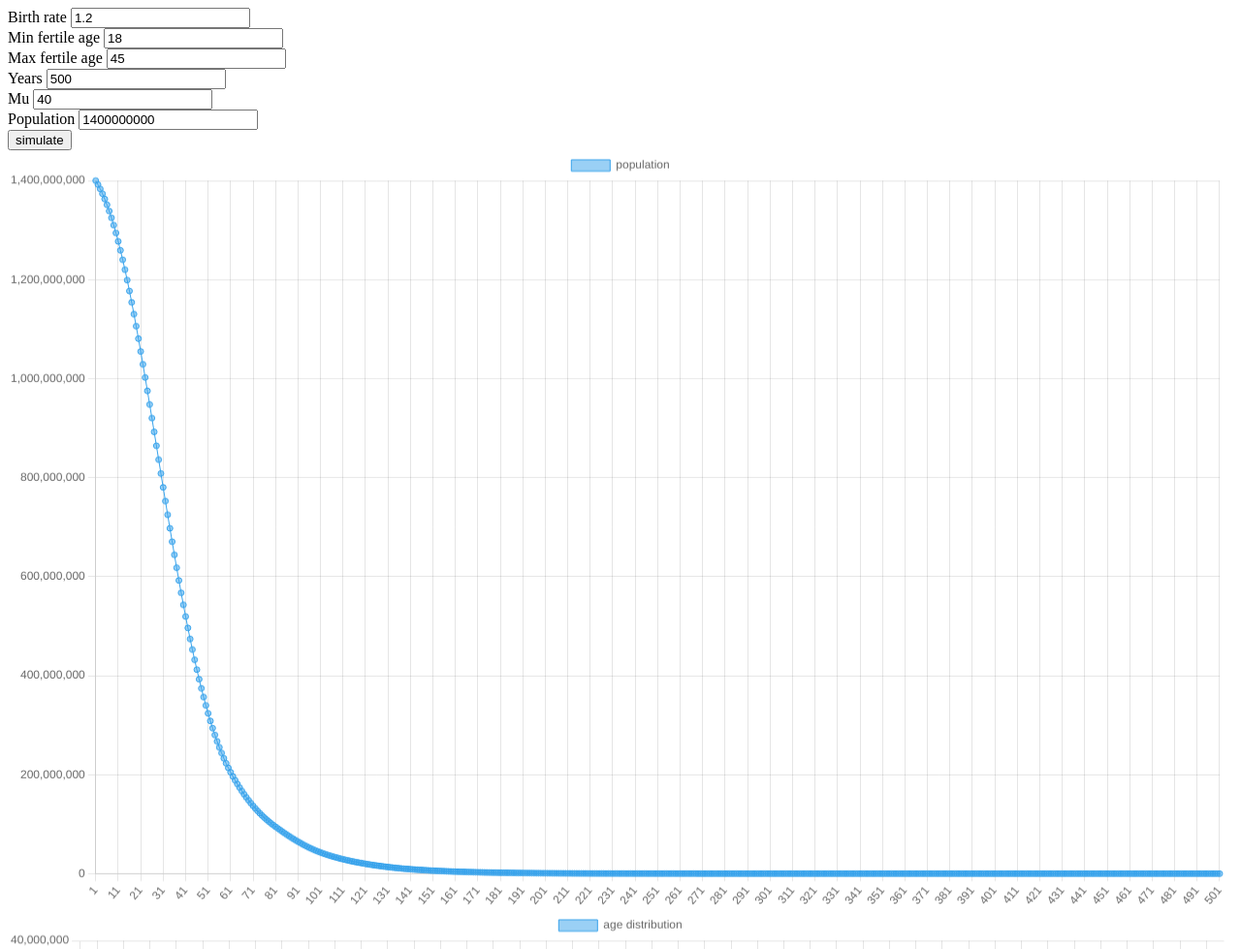
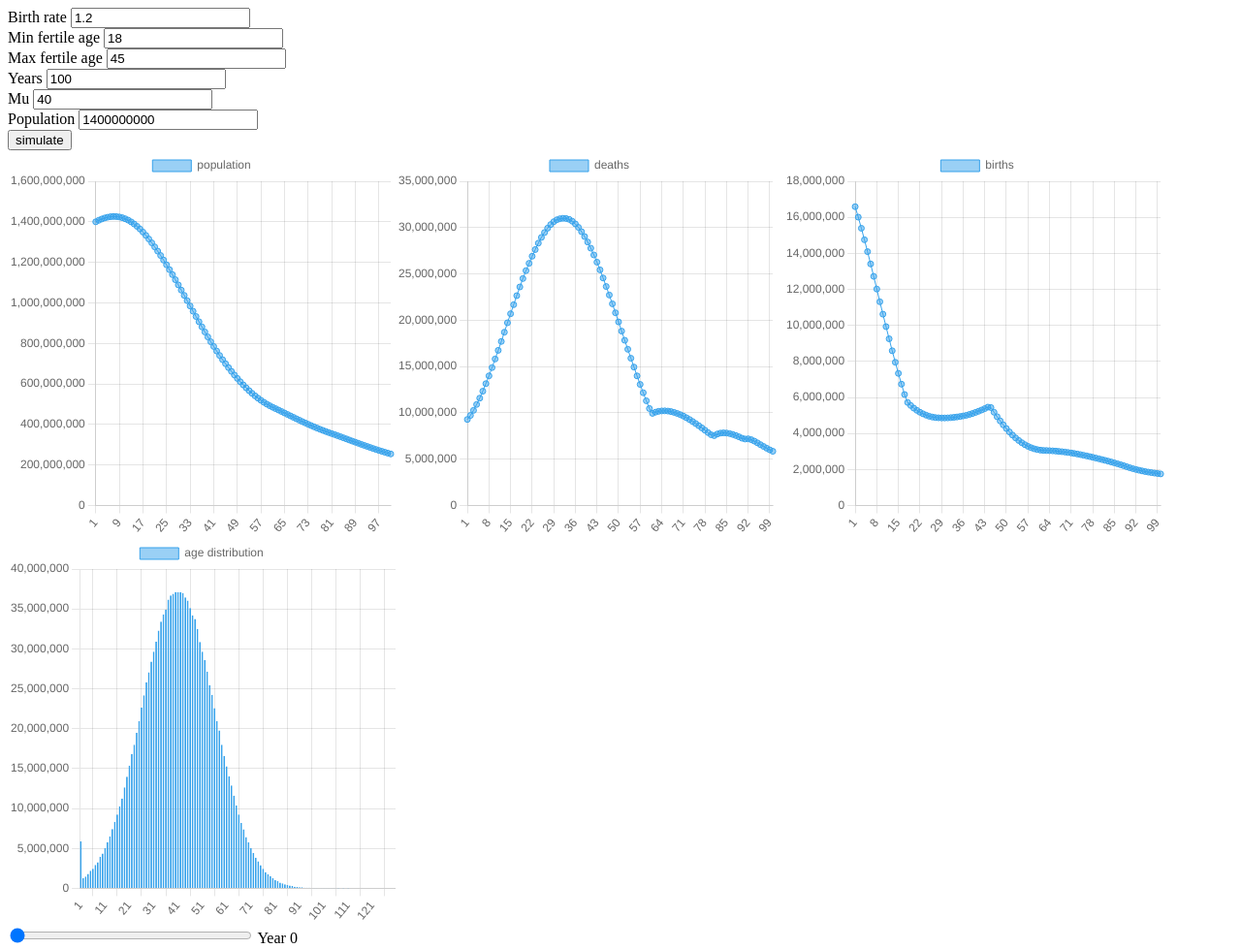
Before and after one commit to J45k4/birthrateproblem, a plain HTML site: page index.html in a window 1280 px wide. Shown: the top 979 px of the page at 97% size. Drawn offline with nearby package versions, Linux system fonts and the light colour scheme.

Commit message:
some changes

```diff
--- a/index.html
+++ b/index.html
@@ -6,8 +6,13 @@
     <script src="https://cdn.jsdelivr.net/npm/chart.js"></script>
     <style>
         canvas {
-            max-width: 100%;
-            max-height: 100%;
+            max-width: 400;
+            max-height: 400;
+        }
+
+        .canvas-container {
+            display: flex;
+            flex-wrap: wrap;
         }
     </style>
 </head>
@@ -27,7 +32,7 @@
     </div>
     <div>
         <label for="years">Years</label>
-        <input type="text" id="years" name="years" value="500" />
+        <input type="text" id="years" name="years" value="100" />
     </div>
     <div>
         <label for="mu">Mu</label>
@@ -40,9 +45,13 @@
     <div>
         <button id="simulate">simulate</button>
     </div>
-    <canvas id="myChart" width="300" height="300"></canvas>
-    <canvas id="ageDistribution" width="300" height="300"></canvas>
-    <input type="range" id="yearSelect" name="yearSelect" min="0" max="100" value="0" style="width: 250px;" />
+    <div class="canvas-container">
+        <canvas id="populationChart" width="300" height="300"></canvas>
+        <canvas id="deathChart" width="300" height="300"></canvas>
+        <canvas id="birthChart" width="300" height="300"></canvas>
+        <canvas id="ageDistributionChart" width="300" height="300"></canvas>
+    </div>
+    <input type="range" id="yearSelect" name="yearSelect" min="0" max="100" value="0" style="width: 250px; max-width: 100%;" />
     <label for="yearSelect">Year</label> <label id="yearLabel">0</label>
 </body>
 <script>
@@ -96,6 +105,8 @@
     }
 
     let populationChart
+    let deathChart
+    let birthChart
     let ageDistributionChart
 
     const minFertileAgeInput = document.getElementById('minFertileAge')
@@ -117,7 +128,9 @@
         const birthRate = parseFloat(birthRateInput.value)
         const years = parseInt(yearsInput.value)
 
-        const data = [ageDistribution.reduce((acc, cur) => acc + cur, 0)]
+        const population = [ageDistribution.reduce((acc, cur) => acc + cur, 0)]
+        const deathHistory = []
+        const birthHistory = []
         const ageDistributiongHistory = []
 
         for (let i = 0; i < years; i++) {
@@ -126,15 +139,15 @@
             let allDeaths = 0
             for (let j = 0; j < ageDistribution.length; j++) {
                 if (j < 20) {
-                    const deaths = Math.round(ageDistribution[j] * 0.001)
+                    const deaths = Math.round(ageDistribution[j] * 0.00001)
                     allDeaths += deaths
                     ageDistribution[j] -= deaths
-                } else if (j < 40) {
-                    const deaths = Math.round(ageDistribution[j] * 0.0025)
+                } else if (j < 45) {
+                    const deaths = Math.round(ageDistribution[j] * 0.000025)
                     allDeaths += deaths
                     ageDistribution[j] -= deaths
                 } else if (j < 60) {
-                    const deaths = Math.round(ageDistribution[j] * 0.01)
+                    const deaths = Math.round(ageDistribution[j] * 0.001)
                     allDeaths += deaths
                     ageDistribution[j] -= deaths
                 } else if (j < 80) {
@@ -157,31 +170,34 @@
             }
 
             allDeaths = Math.round(allDeaths)
+            deathHistory.push(allDeaths)
 
             let births = 0
             for (let j = ageDistribution.length - 1; j >= 0; j--) {
                 if (j === 0) {
                     const fertileWomen = ageDistribution.slice(minFertileAge, maxFertileAge).reduce((acc, cur) => cur > 2 ? acc + cur : 0, 0) / 2;
-                    births = Math.round(fertileWomen * birthRate / 2 * oneFertilityYearProb); // Assuming half the population is female
+                    births = Math.round(fertileWomen * birthRate * oneFertilityYearProb); // Assuming half the population is female
                     ageDistribution[0] = births;
                 } else {
                     ageDistribution[j] = ageDistribution[j - 1];
                 }
             }
+            births = Math.round(births)
+            birthHistory.push(births)
 
             const newpopu = Math.round(ageDistribution.reduce((acc, cur) => acc + cur, 0))
             if (newpopu < 1) {
-                data.push(0)
+                population.push(0)
                 break
             }
 
-            data.push(newpopu)
+            population.push(newpopu)
         }
 
         {
-            const ctx = document.getElementById('ageDistribution').getContext('2d');
+            const ctx = document.getElementById('ageDistributionChart').getContext('2d');
             const yearSelect = document.getElementById('yearSelect')
-            yearSelect.max = data.length
+            yearSelect.max = population.length
             const yearLabel = document.getElementById('yearLabel')
 
             ageDistributionChart = new Chart(ctx, {
@@ -217,14 +233,55 @@
             })
         }
 
-        var ctx = document.getElementById('myChart').getContext('2d');
+        var ctx = document.getElementById('populationChart').getContext('2d');
         populationChart = new Chart(ctx, {
             type: 'line',
             data: {
-                labels: data.map((_, i) => i + 1),
+                labels: population.map((_, i) => i + 1),
                 datasets: [{
                     label: 'population',
-                    data: data,
+                    data: population,
+                    borderWidth: 1
+                }]
+            },
+            options: {
+                scales: {
+                    y: {
+                        beginAtZero: true
+                    }
+                }
+            }
+        });
+
+        const deathCtx = document.getElementById('deathChart').getContext('2d');
+        deathChart = new Chart(deathCtx, {
+            type: 'line',
+            data: {
+                labels: deathHistory.map((_, i) => i + 1),
+                datasets: [{
+                    label: 'deaths',
+                    data: deathHistory,
+                    borderWidth: 1
+                }]
+            },
+            options: {
+                scales: {
+                    y: {
+                        beginAtZero: true
+                    }
+                }
+            }
+        });
+
+        const birthCtx = document.getElementById('birthChart').getContext('2d');
+
+        birthChart = new Chart(birthCtx, {
+            type: 'line',
+            data: {
+                labels: birthHistory.map((_, i) => i + 1),
+                datasets: [{
+                    label: 'births',
+                    data: birthHistory,
                     borderWidth: 1
                 }]
             },
@@ -247,6 +304,14 @@
             ageDistributionChart.destroy()
         }
 
+        if (deathChart) {
+            deathChart.destroy()
+        }
+
+        if (birthChart) {
+            birthChart.destroy()
+        }
+
         simulate()
     }
 
```
